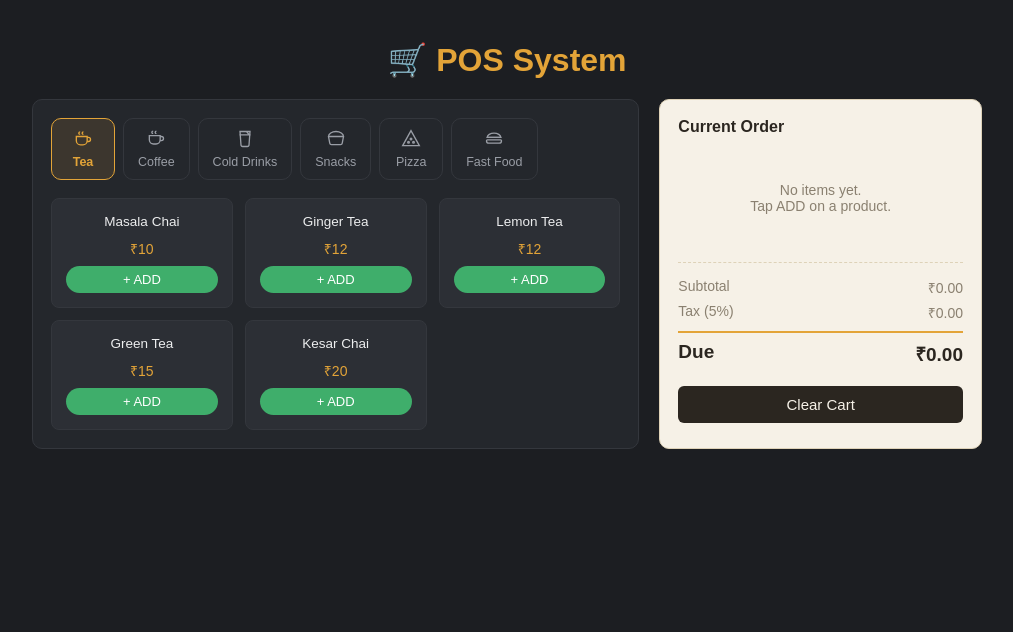
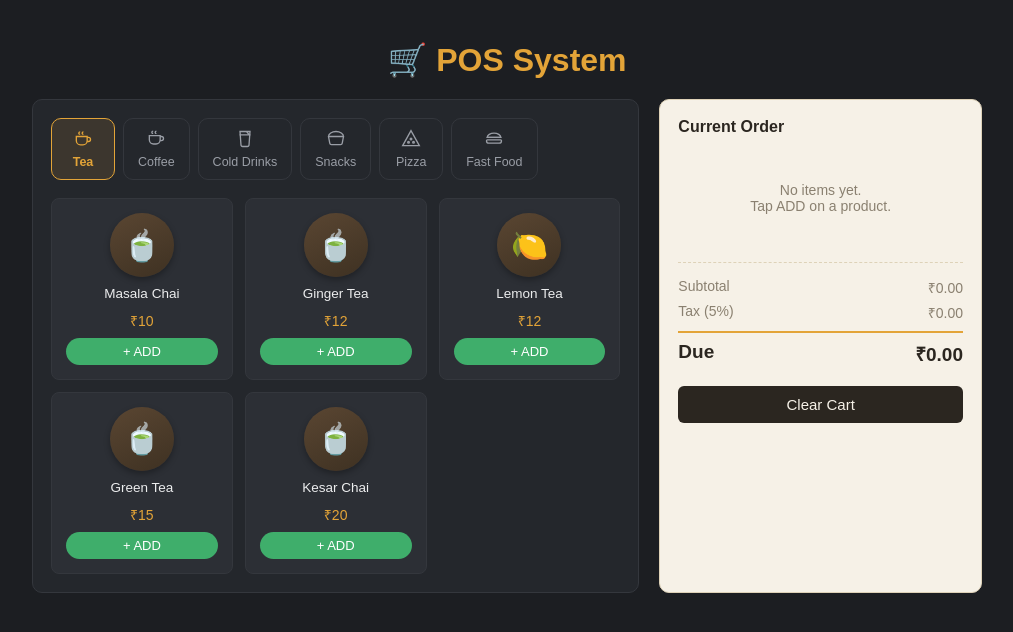
Before and after one commit to sareenarshia6-creator/Smart-POS, a plain HTML site: page pos.html in a window 1280 px wide. Shown: the whole page, without its empty margins (133-1146 px from the left). Drawn offline with Linux system fonts and the light colour scheme; no server answers.

Commit message:
additions

```diff
--- a/pos.html
+++ b/pos.html
@@ -115,19 +115,27 @@
     gap: 8px;
   }
 
-  /* Circular "photo" badge — asli image ki jagah ek colorful circle jisme
-     bada emoji hai, jaisa reference mein circular food photo dikh raha tha.
-     Real photo links use nahi kiye kyunki wo aage chal ke break ho sakte hain,
-     ye hamesha kaam karega, koi internet dependency nahi. */
+  /* Product photo — asli image dikhta hai (loremflickr se, product name ke
+     hisaab se keyword search hoke aati hai). object-fit: cover se image
+     circle ke andar crop ho ke fit ho jaati hai, chahe uska size kuch bhi ho. */
   .product-photo {
-    width: 60px;
-    height: 60px;
+    width: 64px;
+    height: 64px;
     border-radius: 50%;
+    object-fit: cover;
+    display: block;
+    background: linear-gradient(155deg, var(--photo-a, #3A3E46), var(--photo-b, #2C2F35));
+    box-shadow: 0 3px 6px rgba(0,0,0,0.3);
+  }
+
+  /* Agar photo load na ho paaye (internet na ho, ya link kaam na kare) toh
+     iski jagah wahi purana colorful emoji-badge dikh jaata hai — kabhi bhi
+     khaali/tooti hui image nahi dikhegi */
+  .photo-fallback {
     display: flex;
     align-items: center;
     justify-content: center;
-    font-size: 28px;
-    background: linear-gradient(145deg, var(--photo-a, #3A3E46), var(--photo-b, #2C2F35));
+    font-size: 30px;
   }
 
   .product-card .pname {
@@ -376,11 +384,11 @@
   // Har category ke andar uske products ki list hai (name + price)
   const CATALOG = {
     "Tea": [
-      { name: "Masala Chai", price: 10, icon: "🍵" },
-      { name: "Ginger Tea", price: 12, icon: "🍵" },
-      { name: "Lemon Tea", price: 12, icon: "🍋" },
-      { name: "Green Tea", price: 15, icon: "🍵" },
-      { name: "Kesar Chai", price: 20, icon: "🍵" },
+      { name: "Masala Chai", price: 10, icon: "🍵", photoCategory: "chai" },
+      { name: "Ginger Tea", price: 12, icon: "🍵", photoCategory: "chai" },
+      { name: "Lemon Tea", price: 12, icon: "🍋", photoCategory: "chai" },
+      { name: "Green Tea", price: 15, icon: "🍵", photoCategory: "chai" },
+      { name: "Kesar Chai", price: 20, icon: "🍵", photoCategory: "chai" },
     ],
     "Coffee": [
       { name: "Black Coffee", price: 15, icon: "☕" },
@@ -399,27 +407,27 @@
       { name: "Mojito", price: 40, icon: "🍹" },
     ],
     "Snacks": [
-      { name: "Samosa", price: 15, veg: true, icon: "🥟" },
+      { name: "Samosa", price: 15, veg: true, icon: "🥟", photoCategory: "samosa" },
       { name: "Veg Sandwich", price: 35, veg: true, icon: "🥪" },
       { name: "Chicken Sandwich", price: 50, veg: false, icon: "🥪" },
       { name: "Biscuit", price: 5, veg: true, icon: "🍪" },
     ],
     "Pizza": [
-      { name: "Margherita Pizza", price: 140, veg: true, icon: "🍕" },
-      { name: "Farmhouse Pizza", price: 170, veg: true, icon: "🍕" },
-      { name: "Paneer Tikka Pizza", price: 180, veg: true, icon: "🍕" },
-      { name: "Chicken Pizza", price: 180, veg: false, icon: "🍕" },
-      { name: "Pepperoni Pizza", price: 200, veg: false, icon: "🍕" },
+      { name: "Margherita Pizza", price: 140, veg: true, icon: "🍕", photoCategory: "pizza" },
+      { name: "Farmhouse Pizza", price: 170, veg: true, icon: "🍕", photoCategory: "pizza" },
+      { name: "Paneer Tikka Pizza", price: 180, veg: true, icon: "🍕", photoCategory: "pizza" },
+      { name: "Chicken Pizza", price: 180, veg: false, icon: "🍕", photoCategory: "pizza" },
+      { name: "Pepperoni Pizza", price: 200, veg: false, icon: "🍕", photoCategory: "pizza" },
     ],
     "Fast Food": [
-      { name: "Veg Burger", price: 55, veg: true, icon: "🍔" },
-      { name: "Chicken Burger", price: 75, veg: false, icon: "🍔" },
+      { name: "Veg Burger", price: 55, veg: true, icon: "🍔", photoCategory: "burger" },
+      { name: "Chicken Burger", price: 75, veg: false, icon: "🍔", photoCategory: "burger" },
       { name: "Fries", price: 50, veg: true, icon: "🍟" },
-      { name: "Veg Pasta", price: 90, veg: true, icon: "🍝" },
+      { name: "Veg Pasta", price: 90, veg: true, icon: "🍝", photoCategory: "pasta" },
       { name: "Garlic Bread", price: 70, veg: true, icon: "🥖" },
       { name: "Chicken Hot Dog", price: 65, veg: false, icon: "🌭" },
       { name: "Nachos", price: 65, veg: true, icon: "🧀" },
-      { name: "Spring Rolls", price: 60, veg: true, icon: "🥢" },
+      { name: "Spring Rolls", price: 60, veg: true, icon: "🥢", photoCategory: "momos" },
     ],
   };
 
@@ -483,6 +491,8 @@
     const gridDiv = document.getElementById('grid');
     gridDiv.innerHTML = '';
 
+    const colors = CATEGORY_STYLE[activeCategory].color;
+
     CATALOG[activeCategory].forEach(function(product) {
       const card = document.createElement('div');
       card.className = 'product-card';
@@ -496,13 +506,41 @@
         icon = '<span class="nonveg-icon"></span>';
       }
 
+      // Photo ki jagah — shuru mein colorful icon-badge dikhta hai.
+      // Agar us product ke liye ek verified photoCategory hai, toh ye badge
+      // async fetch complete hone ke baad real photo se replace ho jaayega.
+      const photoHtml = `<div class="product-photo photo-fallback" style="--photo-a:${colors[0]};--photo-b:${colors[1]}">${product.icon || '🍽️'}</div>`;
+
       card.innerHTML = `
+        ${photoHtml}
         <div class="pname">${icon}${product.name}</div>
         <div class="prow">
           <span class="pprice">₹${product.price}</span>
           <button class="add-btn">+ ADD</button>
         </div>
       `;
+
+      // Agar is product ke liye accurate photo category hai, toh Foodish API se
+      // asli photo mangwate hain. Ye ek "asynchronous" call hai — matlab result
+      // turant nahi aata, thodi der baad aata hai, isliye .then() ke andar
+      // photo ko badge ki jagah lagate hain jab wo aa jaaye.
+      if (product.photoCategory) {
+        fetch('https://foodish-api.com/api/images/' + product.photoCategory)
+          .then(function(response) { return response.json(); })
+          .then(function(data) {
+            const img = document.createElement('img');
+            img.className = 'product-photo';
+            img.src = data.image;
+            img.alt = product.name;
+            img.loading = 'lazy';
+            card.querySelector('.product-photo').replaceWith(img);
+          })
+          .catch(function() {
+            // Fetch fail ho gaya (internet nahi hai, ya API down hai) —
+            // koi baat nahi, icon-badge waisi hi dikhti rahegi
+          });
+      }
+
       // ADD button ko click event manually jodna (kyunki naam mein spaces ho sakte hain, jaise "Cold Drink")
       card.querySelector('.add-btn').onclick = function() {
         addToCart(product.name, product.price, product.icon);
@@ -573,7 +611,7 @@
         const lineTotal = item.price * item.qty;
         html += `
           <div class="cart-item">
-            <span>${item.name} x${item.qty} — ₹${lineTotal}</span>
+            <span><span class="cart-picon">${item.icon || ''}</span>${item.name} x${item.qty} — ₹${lineTotal}</span>
             <span>
               <button class="qty-btn" onclick="changeQty(${index}, -1)">−</button>
               <input type="number" class="qty-input" value="${item.qty}" min="0" onchange="setQty(${index}, this.value)">
```
